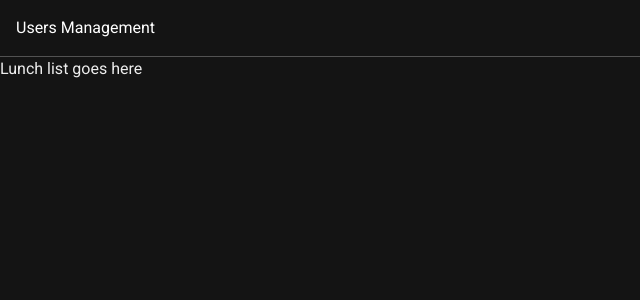
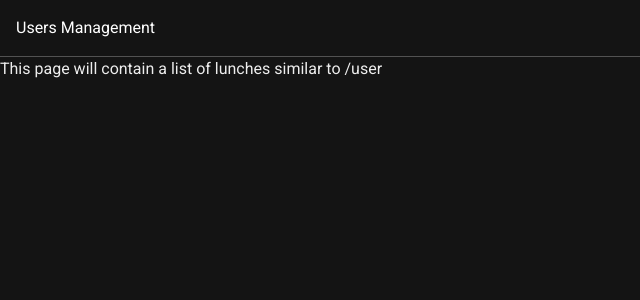
Before and after one commit to RabbitThree77/jezek-app-nextjs, a Next.js app: page /lunch in a window 1280 px wide. Shown: the top 300 px of the page, without its empty margins (0-640 px from the left). Built offline with nearby package versions, Linux system fonts and the light colour scheme.

Commit message:
change /lunch contents (#1)

```diff
--- a/app/lunch/page.tsx
+++ b/app/lunch/page.tsx
@@ -1,3 +1,3 @@
 export default function Page() {
-    return <div>Lunch list goes here</div>;
+    return <div>This page will contain a list of lunches similar to /user</div>;
 }
```
